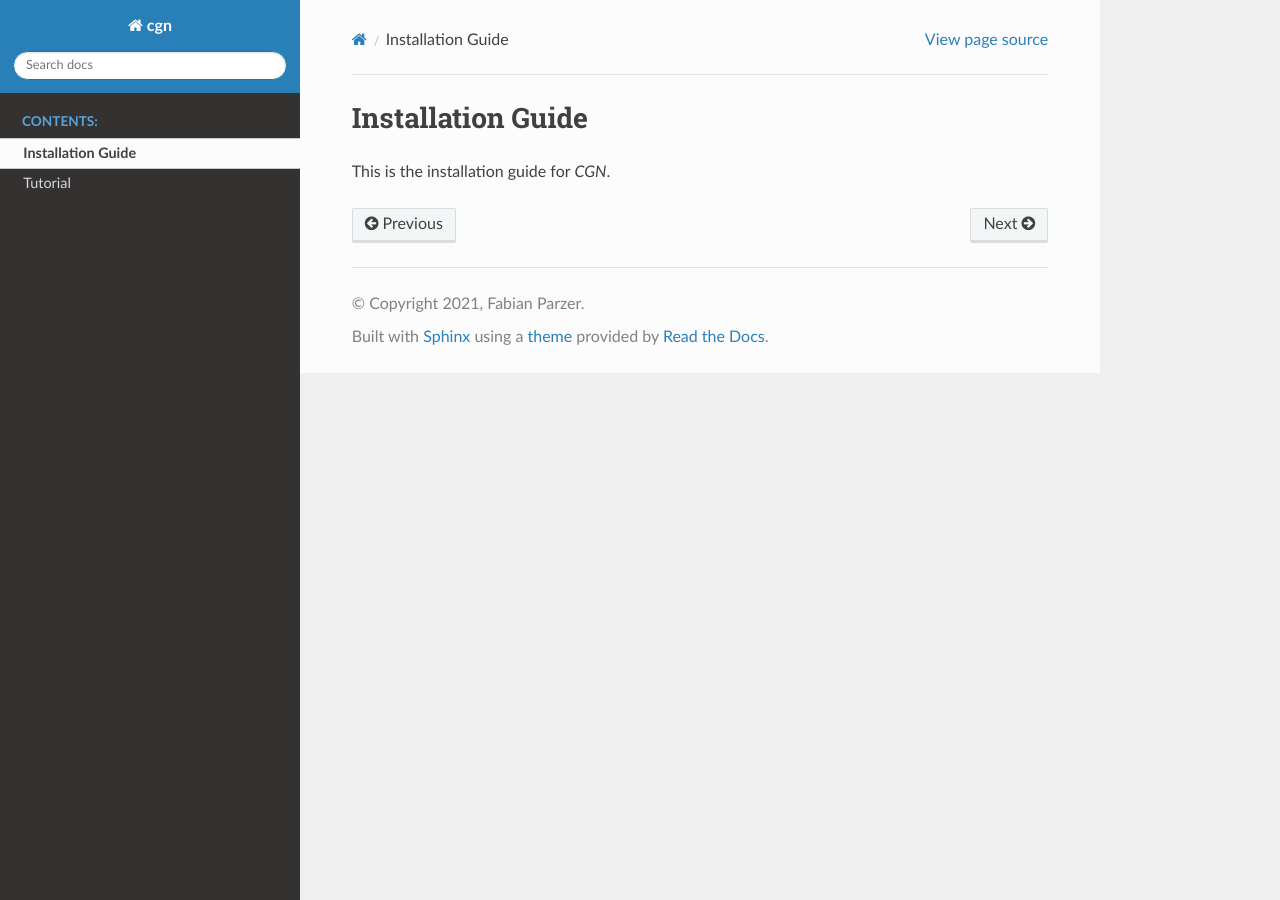
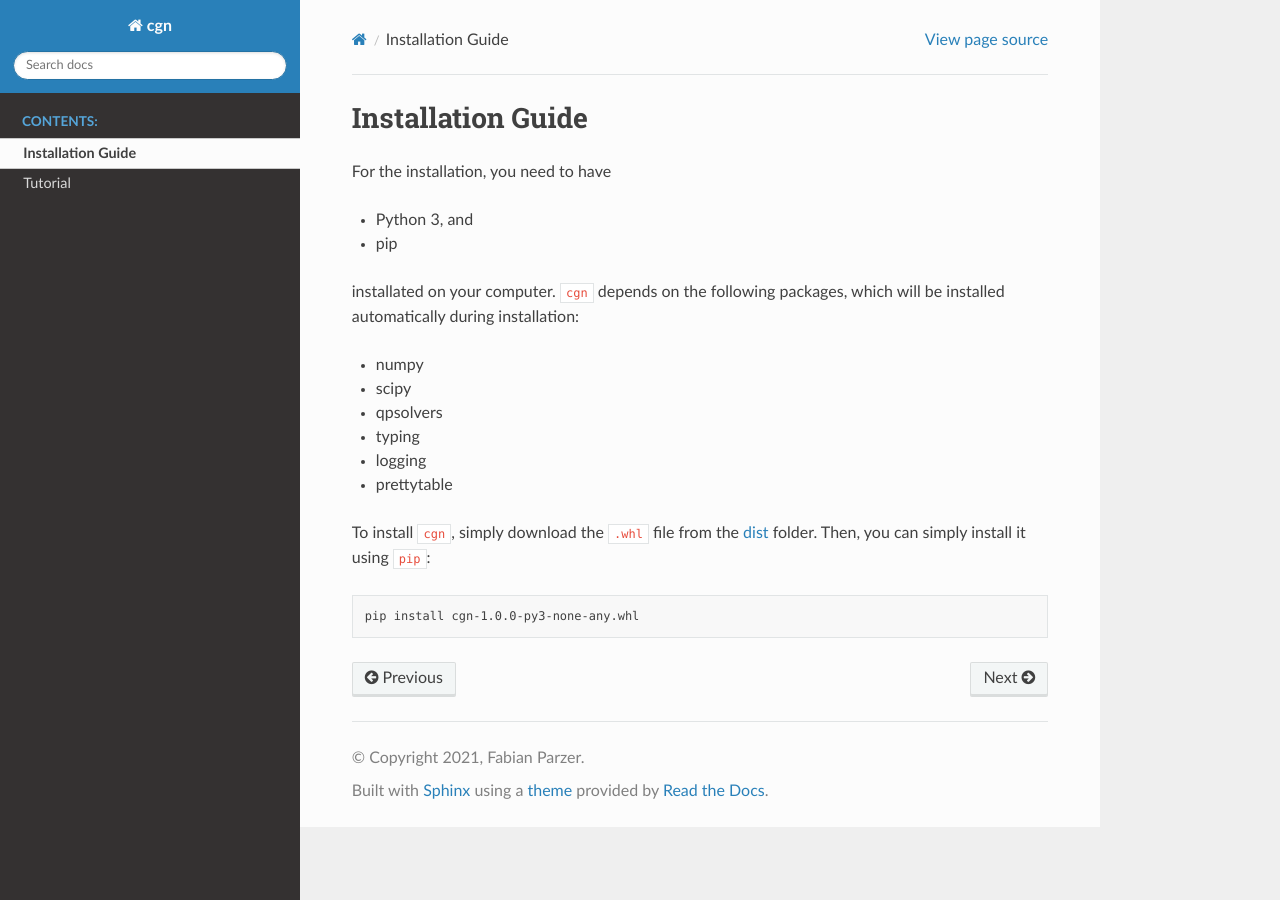
Before and after one commit to FabianKP/cgn, a Sphinx documentation site: the page built from docs/source/installation.rst, in a window 1280 px wide. Built offline with Sphinx 7.4.7 and the Read the Docs theme 2.0.0, drawn with Linux system fonts in a browser that asks for light colours.

```diff
--- a/docs/source/installation.rst
+++ b/docs/source/installation.rst
@@ -1,4 +1,25 @@
 Installation Guide
 ==================
 
-This is the installation guide for `CGN`.
+For the installation, you need to have
+
+- Python 3, and
+- pip
+
+installated on your computer.  ``cgn`` depends on the following packages,
+which will be installed automatically during installation:
+
+- numpy
+- scipy
+- qpsolvers
+- typing
+- logging
+- prettytable
+
+To install ``cgn``, simply download the ``.whl`` file from the
+`dist <https://github.com/FabianKP/cgn/tree/main/dist>`_ folder.
+Then, you can simply install it using ``pip``:
+
+.. code-block:: bash
+
+    pip install cgn-1.0.0-py3-none-any.whl
```
Also changed, not shown: README.md (+1 -108 lines), docs/source/index.rst (+50 -3 lines), docs/source/tutorial.rst (+2 -48 lines), 3 other files.
